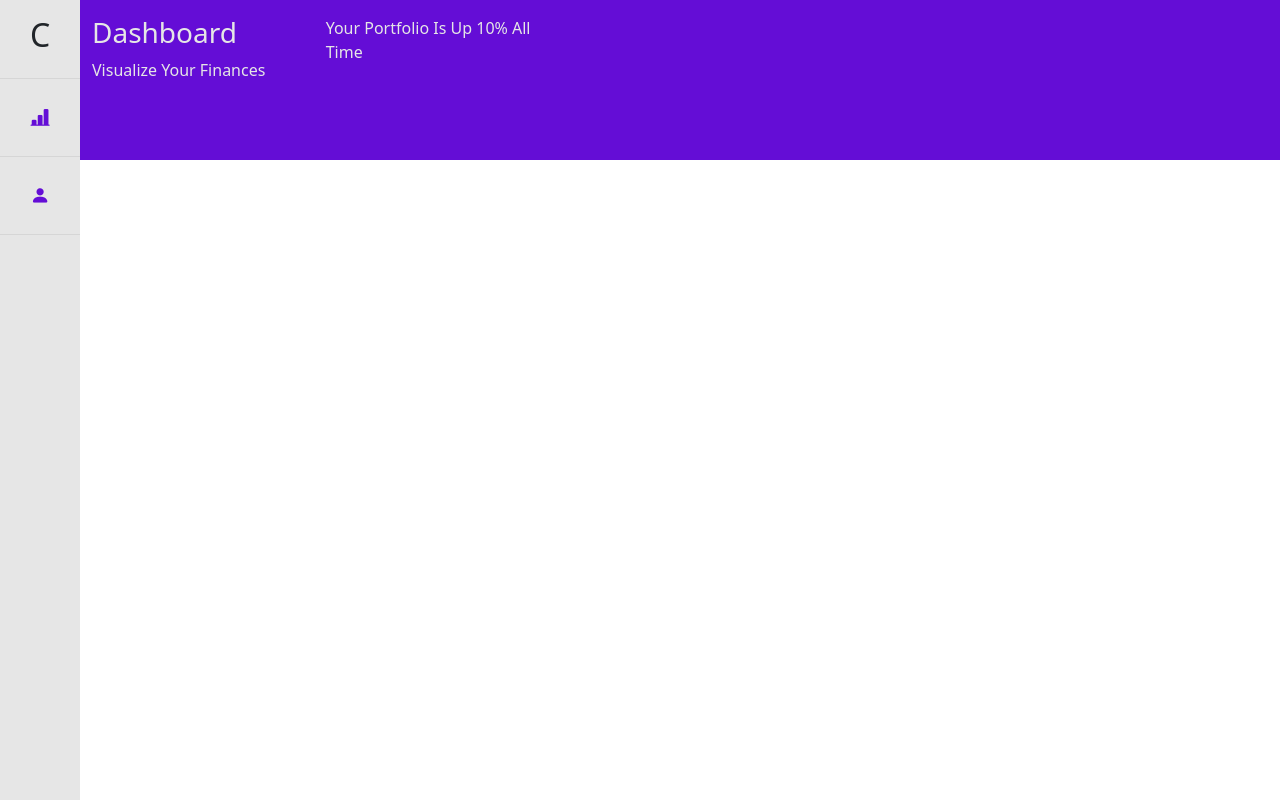
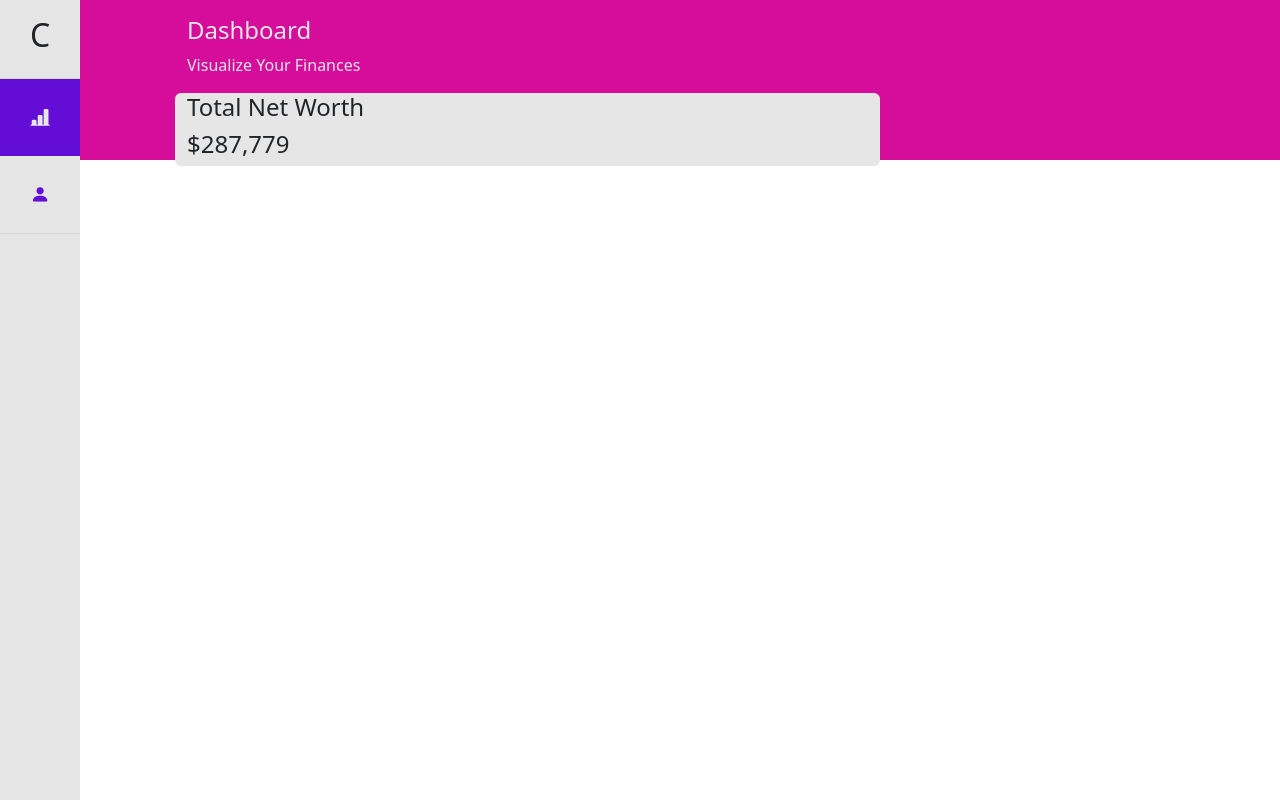
Before and after one commit to CALEBELLIOTT/game-blitz, a React (Create React App) app: page /dashboard in a window 1280 px wide. Built offline with nearby package versions, Linux system fonts and the light colour scheme.

Commit message:
progress

```diff
--- /dev/null
+++ b/src/components/AccountSummary/AccountSummary.js
@@ -0,0 +1,18 @@
+import { Col, Row } from "react-bootstrap"
+
+const AccountSummary = () => {
+    return (
+        <Row>
+            <Col className="bg-light rounded">
+                <Row>
+                    <Col md={6}>
+                        <h4>Total Net Worth</h4>
+                        <h4>$287,779</h4>
+                    </Col>
+                </Row>
+            </Col>
+        </Row>
+    )
+}
+
+export default AccountSummary
--- a/src/components/MainSidebar/MainSidebar.js
+++ b/src/components/MainSidebar/MainSidebar.js
@@ -4,27 +4,29 @@ import './mainSidebar.css'
 import { SIDEBAR_ROUTES as sidebarRoutes } from '../../lib/enums'
 import OverlayTrigger from "react-bootstrap/OverlayTrigger";
 import Tooltip from "react-bootstrap/Tooltip";
-import { useNavigate } from "react-router-dom";
+import { useNavigate, useLocation } from "react-router-dom";
 
 
 
 const MainSidebar = () => {
-    const [selected, setSelected] = useState()
     const navigate = useNavigate()
+    const location = useLocation()
+    console.log(location, 'loc CE:TEST');
 
     const renderTooltip = ({ name }) => (
         <Tooltip>{name}</Tooltip>
     );
 
     const renderListItem = ({ name, icon, id, route }) => {
-        const isSelected = selected === id
+        const { pathname } = location
+        const isSelected = pathname === `/${route}`
+        console.log(isSelected, 'selected CE:TEST');
         return (
             <div key={id}>
                 <OverlayTrigger placement="right" overlay={renderTooltip({ name })}>
                     < div
                         className={`selectable py-4 ${isSelected ? 'bg-primary' : ''}`}
                         onClick={() => {
-                            setSelected(id)
                             navigate(`/${route}`)
                         }}
                         title={name}
--- a/src/components/pages/Dashboard/Dashboard.css
+++ b/src/components/pages/Dashboard/Dashboard.css
@@ -1,9 +1,13 @@
 .color-div {
     position: absolute;
-    background-color: var(--color-primary);
+    background-color: var(--color-secondary);
     min-width: 100vw;
     min-height: 160px;
     top: 0;
     left: 0;
     z-index: -1;
 }
+
+.custom-margin-left {
+    margin-left: 95px;
+}
--- a/src/components/pages/Dashboard/Dashboard.js
+++ b/src/components/pages/Dashboard/Dashboard.js
@@ -1,22 +1,32 @@
 import React from "react"
 import { Col, Container, Row } from "react-bootstrap";
+import AccountSummary from "../../AccountSummary/AccountSummary";
 import './Dashboard.css'
 
 const Dashboard = ({ ...props }) => {
   return (
-    <Container>
+    <Container fluid className="container-main">
       <div className="color-div" />
-      <Row>
-        <Col md={6} className="text-light ml-5">
-          <div className="mt-3">
-            <h3>Dashboard</h3>
+      <Row >
+        <Col md={12} className="text-light ml-5">
+          <div className="mt-3 custom-margin-left">
+            <h4>Dashboard</h4>
             <p>Visualize Your Finances</p>
           </div>
         </Col>
-        <Col md={6}>
-          <div className="mt-3 text-light">
-            Your Portfolio Is Up 10% All Time
-          </div>
+      </Row>
+      <Row>
+        <Col md={8}>
+          <Row>
+            <Col md={12}>
+              <div className="custom-margin-left">
+                <AccountSummary />
+              </div>
+            </Col>
+          </Row>
+        </Col>
+        <Col md={4}>
+
         </Col>
       </Row>
     </Container>
--- a/src/components/pages/MainLayout/MainLayout.css
+++ b/src/components/pages/MainLayout/MainLayout.css
@@ -6,5 +6,5 @@
 }
 
 .outlet-container {
-    width: auto;
+    width: 100%;
 }
```
